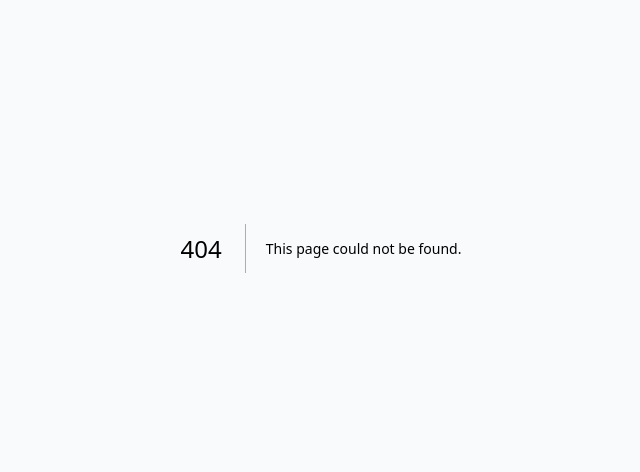
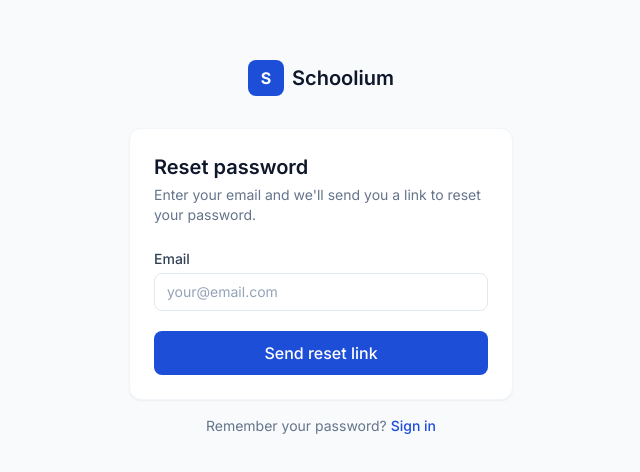
Before and after one commit to mayank7643/Schoolium, a Next.js app: page /forgot-password in a window 1280 px wide. Before the commit this address had no page. Shown: the part 152-624 px from the top of the page, without its empty margins (319-959 px from the left). Built offline with nearby package versions, Linux system fonts and the light colour scheme.

Commit message:
Create page.tsx

```diff
--- /dev/null
+++ b/app/(auth)/forgot-password/page.tsx
@@ -0,0 +1,86 @@
+'use client'
+
+// FILE: app/(auth)/forgot-password/page.tsx
+// Sends a Supabase password-recovery email. The link in the email goes
+// through /auth/callback which exchanges the code for a session and then
+// lands the user on /reset-password to set a new password.
+
+import { useState } from 'react'
+import Link from 'next/link'
+import { createClient } from '@/utils/supabase/client'
+
+export default function ForgotPasswordPage() {
+  const [email,   setEmail]   = useState('')
+  const [error,   setError]   = useState('')
+  const [sent,    setSent]    = useState(false)
+  const [loading, setLoading] = useState(false)
+
+  async function handleSubmit(e: React.FormEvent) {
+    e.preventDefault()
+    setLoading(true)
+    setError('')
+
+    const supabase = createClient()
+    const { error: resetError } = await supabase.auth.resetPasswordForEmail(email, {
+      redirectTo: `${window.location.origin}/auth/callback?next=/reset-password`,
+    })
+
+    if (resetError) {
+      setError(resetError.message)
+      setLoading(false)
+      return
+    }
+
+    setSent(true)
+    setLoading(false)
+  }
+
+  return (
+    <main className="min-h-screen bg-slate-50 flex items-center justify-center px-4">
+      <div className="w-full max-w-sm">
+        <div className="flex items-center justify-center gap-2 mb-8">
+          <div className="w-9 h-9 bg-brand-600 rounded-lg flex items-center justify-center">
+            <span className="text-white font-bold">S</span>
+          </div>
+          <span className="font-semibold text-slate-900 text-xl">Schoolium</span>
+        </div>
+
+        <div className="card">
+          <h1 className="text-xl font-semibold text-slate-900 mb-1">Reset password</h1>
+          <p className="text-sm text-slate-500 mb-6">
+            Enter your email and we&apos;ll send you a link to reset your password.
+          </p>
+
+          {sent ? (
+            <div className="bg-green-50 text-green-700 text-sm px-3 py-2 rounded-lg">
+              If an account exists for <span className="font-medium">{email}</span>,
+              a password reset link has been sent. Check your inbox.
+            </div>
+          ) : (
+            <form onSubmit={handleSubmit} className="flex flex-col gap-4">
+              <div>
+                <label className="label">Email</label>
+                <input type="email" className="input" placeholder="your@email.com"
+                  value={email} onChange={e => setEmail(e.target.value)}
+                  required autoComplete="email" />
+              </div>
+
+              {error && (
+                <div className="bg-red-50 text-red-600 text-sm px-3 py-2 rounded-lg">{error}</div>
+              )}
+
+              <button type="submit" className="btn-primary w-full py-2.5 mt-1" disabled={loading}>
+                {loading ? 'Sending...' : 'Send reset link'}
+              </button>
+            </form>
+          )}
+        </div>
+
+        <p className="text-center text-sm text-slate-500 mt-4">
+          Remember your password?{' '}
+          <Link href="/login" className="text-brand-600 font-medium hover:underline">Sign in</Link>
+        </p>
+      </div>
+    </main>
+  )
+}
```
